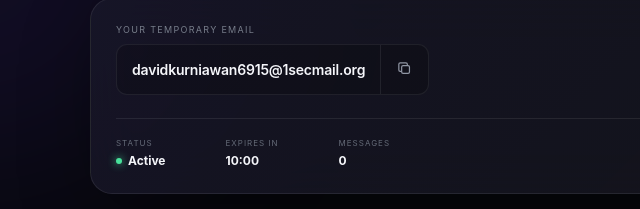
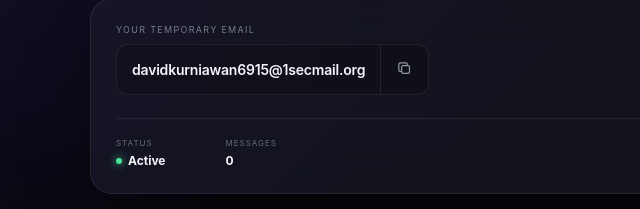
Before and after one commit to Doken123/mail, a plain HTML site: page index.html in a window 1280 px wide. Shown: the part 415-624 px from the top of the page, 0-640 px from the left. Drawn offline with Linux system fonts and the light colour scheme; no server answers.

Commit message:
Update index.html

```diff
--- a/index.html
+++ b/index.html
@@ -19,9 +19,7 @@
 
   <div class="app">
 
-    <!-- NAVBAR -->
     <nav class="navbar">
-
       <div class="brand">
         <div class="brand-icon">
           <svg viewBox="0 0 24 24">
@@ -40,16 +38,11 @@
         <i></i>
         online
       </div>
-
     </nav>
 
-
-    <!-- MAIN -->
     <main>
 
-      <!-- HERO -->
       <section class="hero">
-
         <div class="hero-badge">
           <span></span>
           PRIVATE TEMPORARY EMAIL
@@ -64,11 +57,8 @@
           create a temporary email instantly.
           no signup, no password, no hassle.
         </p>
-
       </section>
 
-
-      <!-- EMAIL CARD -->
       <section class="email-card">
 
         <div class="email-top">
@@ -115,7 +105,6 @@
 
         </div>
 
-
         <div class="email-status">
 
           <div>
@@ -124,14 +113,6 @@
             <strong>
               <i class="active-dot"></i>
               Active
-            </strong>
-          </div>
-
-          <div>
-            <span>EXPIRES IN</span>
-
-            <strong id="timer">
-              10:00
             </strong>
           </div>
 
@@ -147,12 +128,8 @@
 
       </section>
 
-
-      <!-- CONTENT GRID -->
       <div class="content-grid">
 
-
-        <!-- INBOX -->
         <section class="panel inbox-panel">
 
           <div class="panel-head">
@@ -175,7 +152,6 @@
             </button>
 
           </div>
-
 
           <div id="mailList" class="mail-list">
 
@@ -200,8 +176,6 @@
 
         </section>
 
-
-        <!-- SAVED EMAILS -->
         <section class="panel saved-panel">
 
           <div class="panel-head">
@@ -220,7 +194,6 @@
             </div>
 
           </div>
-
 
           <div id="savedList" class="saved-list">
 
@@ -244,8 +217,6 @@
 
       </div>
 
-
-      <!-- FEATURES -->
       <section class="features">
 
         <div class="feature">
@@ -279,15 +250,12 @@
 
     </main>
 
-
     <footer>
       TempMail <span>•</span> simple. private. temporary.
     </footer>
 
   </div>
 
-
-  <!-- MODAL -->
   <div id="modal" class="modal">
 
     <div class="modal-box">
@@ -323,12 +291,9 @@
 
   </div>
 
-
-  <!-- TOAST -->
   <div id="toast" class="toast">
     copied
   </div>
-
 
   <script src="script.js"></script>
 
```
